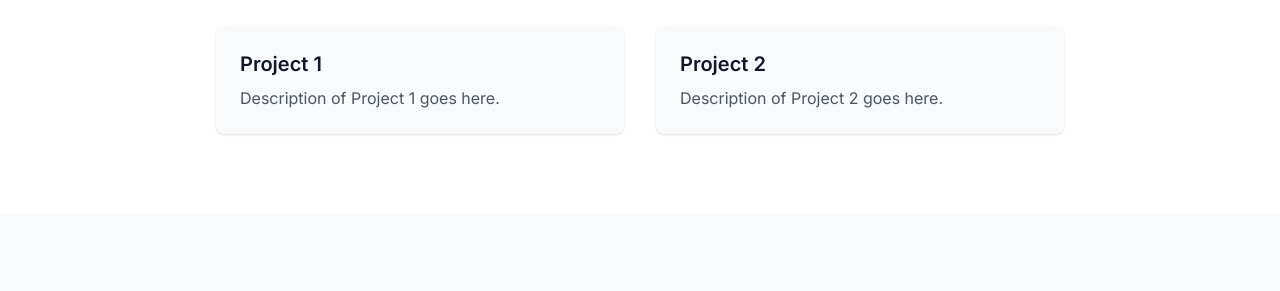
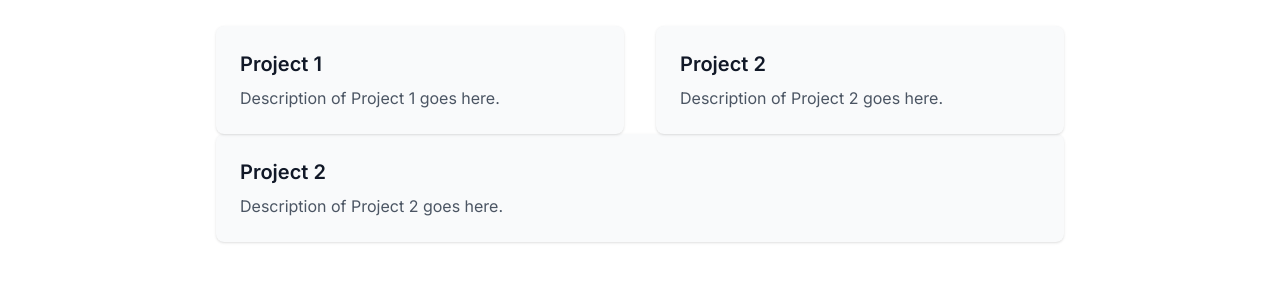
Before and after one commit to Chakri-10/Chakri-10.github.io, a plain HTML site: page index.html in a window 1280 px wide. Shown: the part 470-761 px from the top of the page. Drawn offline with nearby package versions, Linux system fonts and the light colour scheme.

Commit message:
Update index.html
added another project box

```diff
--- a/index.html
+++ b/index.html
@@ -50,6 +50,11 @@
           <h3 class="text-xl font-semibold mb-2">Project 2</h3>
           <p class="text-gray-600">Description of Project 2 goes here.</p>
         </div>
+        </div>
+        <div class="bg-gray-50 p-6 rounded-lg shadow hover:shadow-lg transition-shadow">
+          <h3 class="text-xl font-semibold mb-2">Project 2</h3>
+          <p class="text-gray-600">Description of Project 2 goes here.</p>
+        </div>
       </div>
     </div>
   </section>
```
